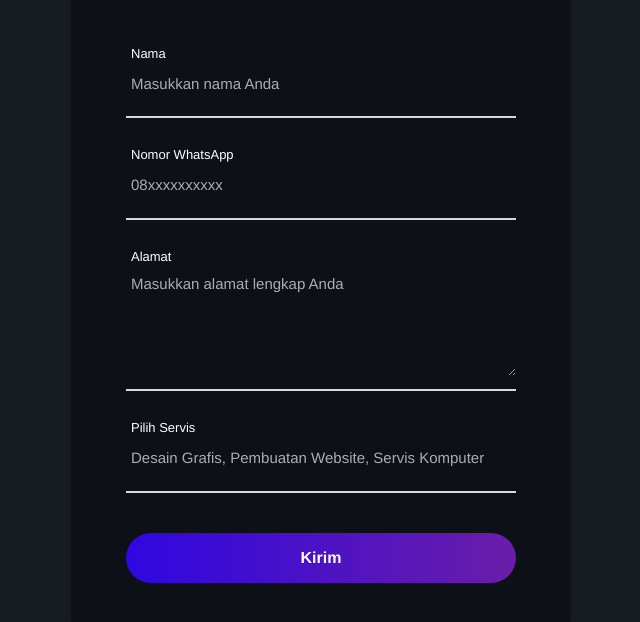
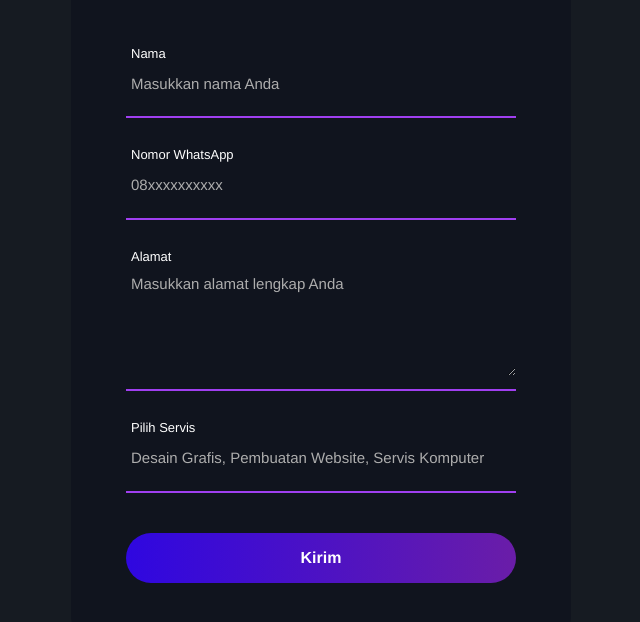
Before and after one commit to designbyjava/designbyjava.github.io, a plain HTML site: page index.html in a window 1280 px wide. Shown: the part 130-752 px from the top of the page, without its empty margins (319-959 px from the left). Drawn offline with nearby package versions, Linux system fonts and the light colour scheme.

Commit message:
Update style.css

```diff
--- a/style.css
+++ b/style.css
@@ -178,7 +178,7 @@ iframe {
 
 .wrap-contact100 {
     width: 500px;
-    background: #0D1117;
+    background: #10141E;
     border-radius: 10px;
     overflow: hidden;
     padding: 42px 55px 45px 55px;
@@ -206,7 +206,7 @@ iframe {
 .wrap-input100 {
     width: 100%;
     position: relative;
-    border-bottom: 2px solid #d9d9d9;
+    border-bottom: 2px solid #a03ff0;
     padding-bottom: 13px;
     margin-bottom: 27px;
 }
```
